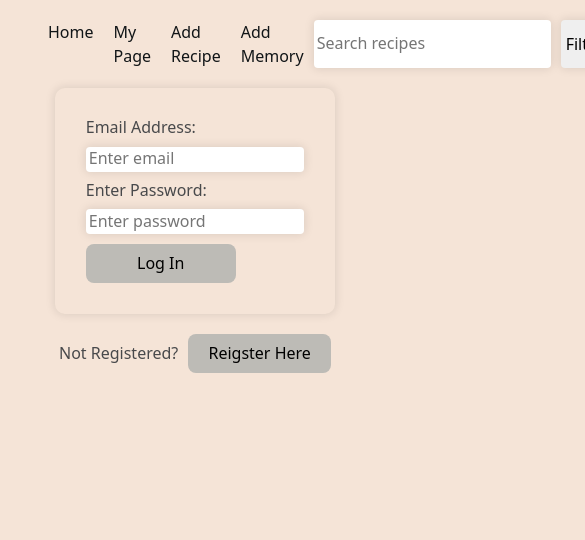
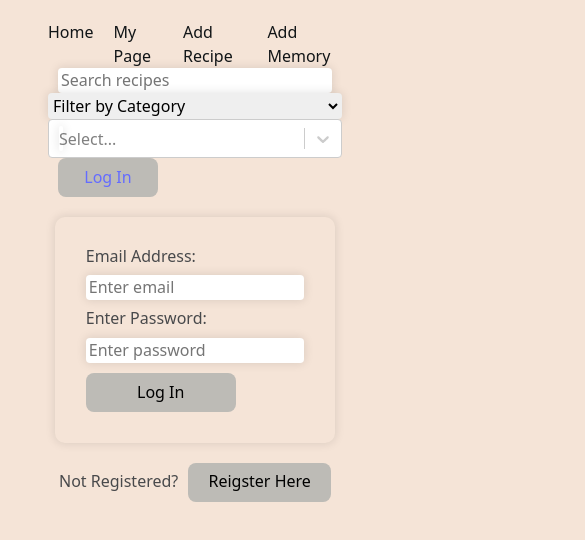
Before and after one commit to NancyBankson/Capstone_Project_Recipe_App_Front_End, a React (Vite) app: page /login in a window 390 px wide. Shown: the top 540 px of the page, 585 px wide, since content can reach past the window. Built offline with nearby package versions, Linux system fonts and the light colour scheme; a web font is replaced by a local one.

Commit message:
Updated styles for media query

```diff
--- a/src/App.css
+++ b/src/App.css
@@ -247,7 +247,7 @@ dialog button {
 
 @media (max-width: 750px) {
 
-  #home-container {
+  #home-container, #nav-container, #contributor-container {
     flex-direction: column;
   }
 
```
